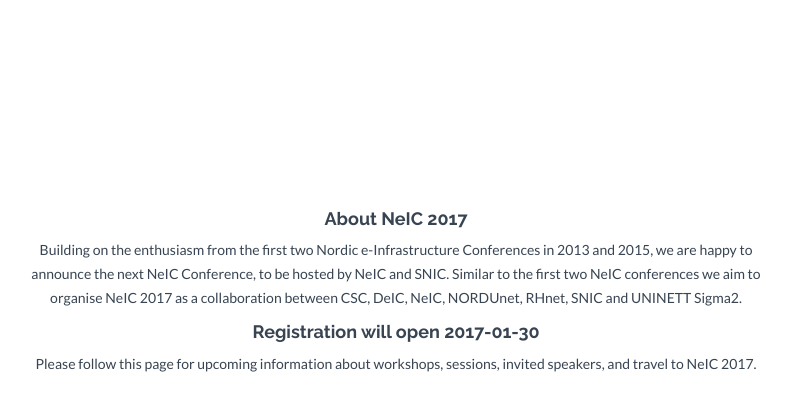
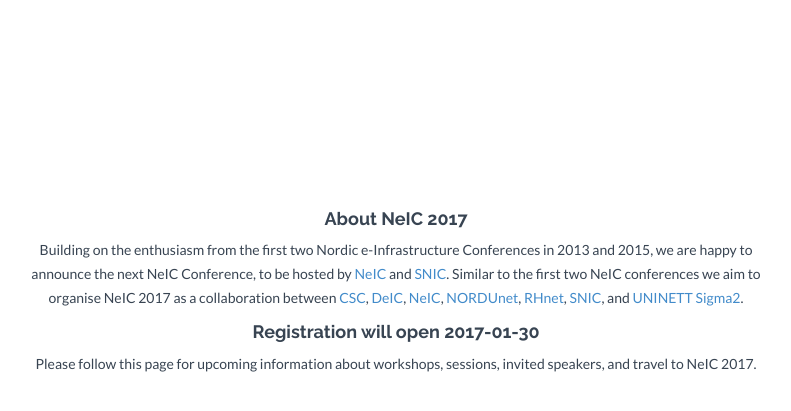
Before and after one commit to neicnordic/neic2017.nordforsk.org, a Jekyll site: the page built from index.md, in a window 1280 px wide. Shown: the top 411 px of the page, without its empty margins (244-1035 px from the left). Built offline with Jekyll 4.4.1, drawn with Linux system fonts in a browser that asks for light colours; nearby versions of some CDN libraries; some of the changed lines change nothing that is shown.

Commit message:
add links to providers

```diff
--- a/index.md
+++ b/index.md
@@ -8,9 +8,20 @@
 
 Building on the enthusiasm from the first two Nordic e-Infrastructure
 Conferences in 2013 and 2015, we are happy to announce the next NeIC
-Conference, to be hosted by NeIC and SNIC. Similar to the first two NeIC
-conferences we aim to organise NeIC 2017 as a collaboration between CSC, DeIC,
-NeIC, NORDUnet, RHnet, SNIC and UNINETT Sigma2.
+Conference, to be hosted by
+[NeIC](https://neic.nordforsk.org)
+and
+[SNIC](http://www.snic.vr.se).
+Similar to the first two NeIC
+conferences we aim to organise NeIC 2017 as a collaboration between
+[CSC](https://www.csc.fi),
+[DeIC](https://www.deic.dk),
+[NeIC](https://neic.nordforsk.org),
+[NORDUnet](https://www.nordu.net),
+[RHnet](http://www.rhnet.is/english/),
+[SNIC](http://www.snic.vr.se),
+and
+[UNINETT Sigma2](https://www.sigma2.no).
 
 #### Registration will open 2017-01-30
 
```
